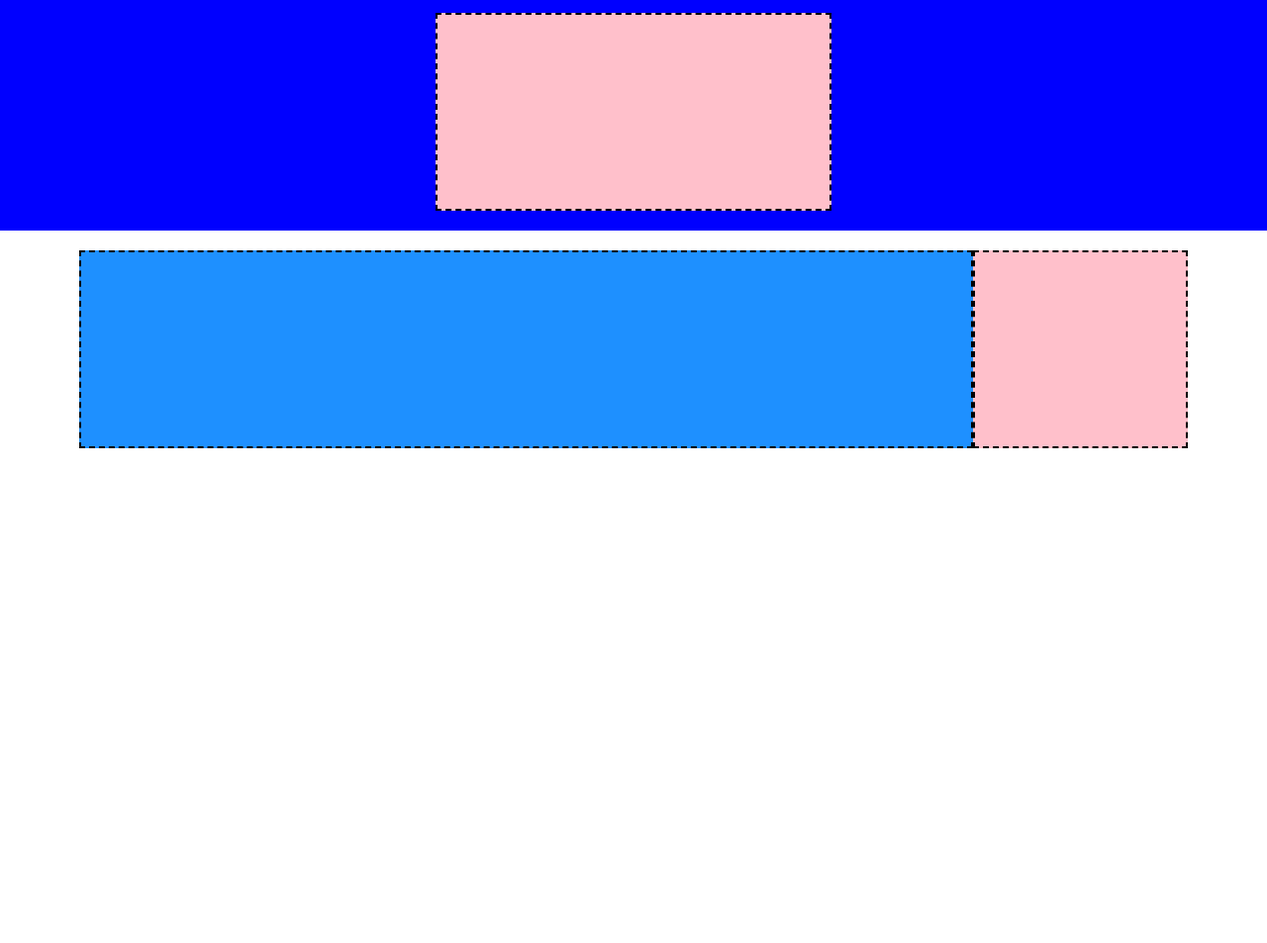
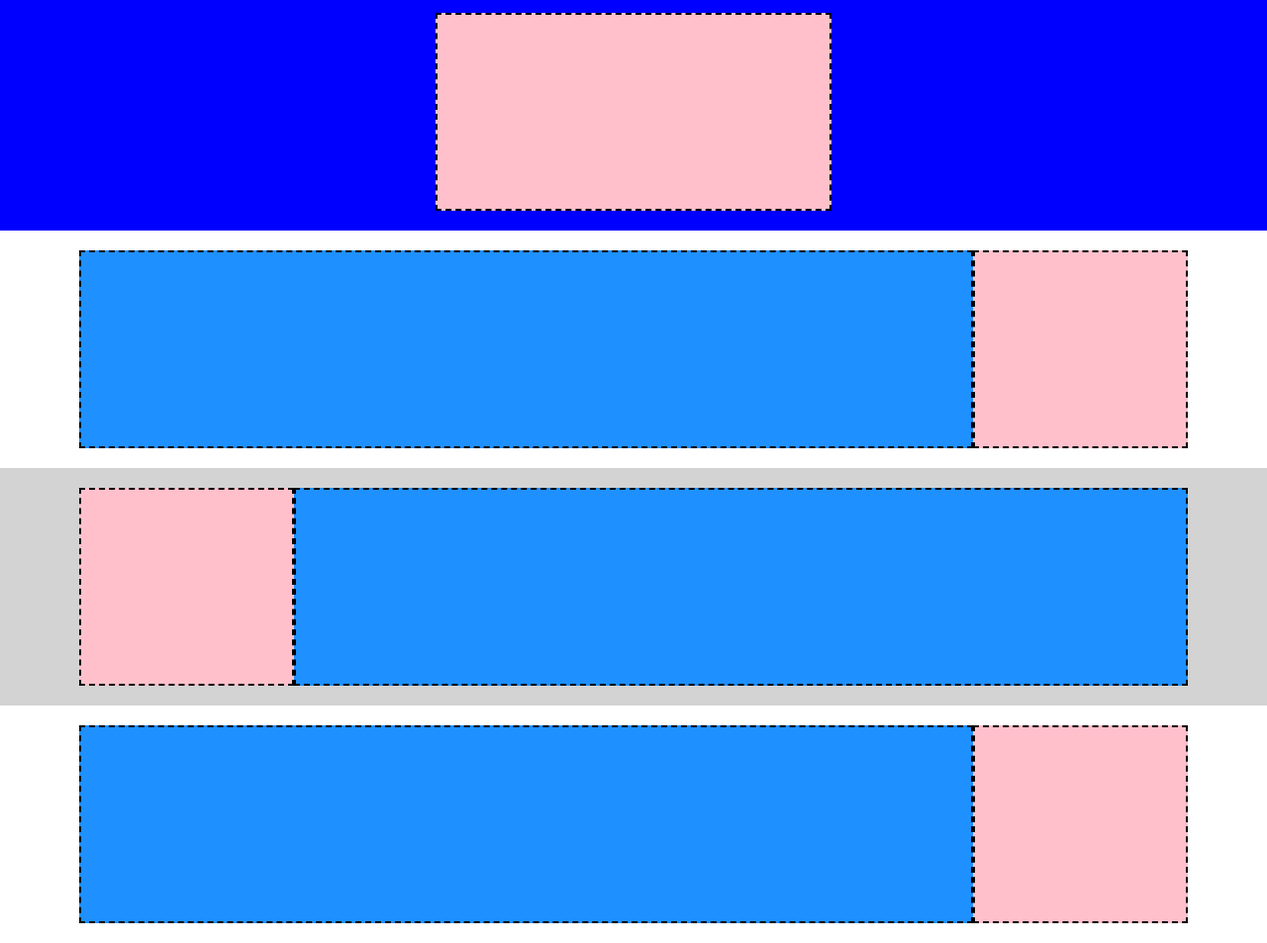
Before and after one commit to AVenturi98/-htmlcss-struttura-discord, a plain HTML site: page index.html in a window 1280 px wide. Shown: the part 58-1011 px from the top of the page at 99% size. Before the commit the page ends 800 px from the top, so only its background shows below. Drawn offline with Linux system fonts and the light colour scheme.

Commit message:
add section 3 - 4

```diff
--- a/css/style.css
+++ b/css/style.css
@@ -73,3 +73,13 @@ a {
     background-color:dodgerblue;
     flex-basis: calc(50% * 3);
 }
+
+/* SECTION 3 */
+
+.hero-section {
+    background-color: lightgray;
+}
+
+.h-md{
+    flex-direction: row-reverse;
+}
--- a/index.html
+++ b/index.html
@@ -54,10 +54,20 @@
         </section>
 
         <!-- section 3 -->
-        <section></section>
+        <section class="hero-section">
+            <div class="flex-container h-md">
+                <div class="flex-item w-md"></div>
+                <div class="flex-item"></div>
+            </div>
+        </section>
 
         <!-- section 4 -->
-        <section></section>
+        <section>
+            <div class="flex-container">
+                <div class="flex-item w-md"></div>
+                <div class="flex-item"></div>
+            </div>
+        </section>
 
         <!-- section 5 -->
         <section></section>
```
